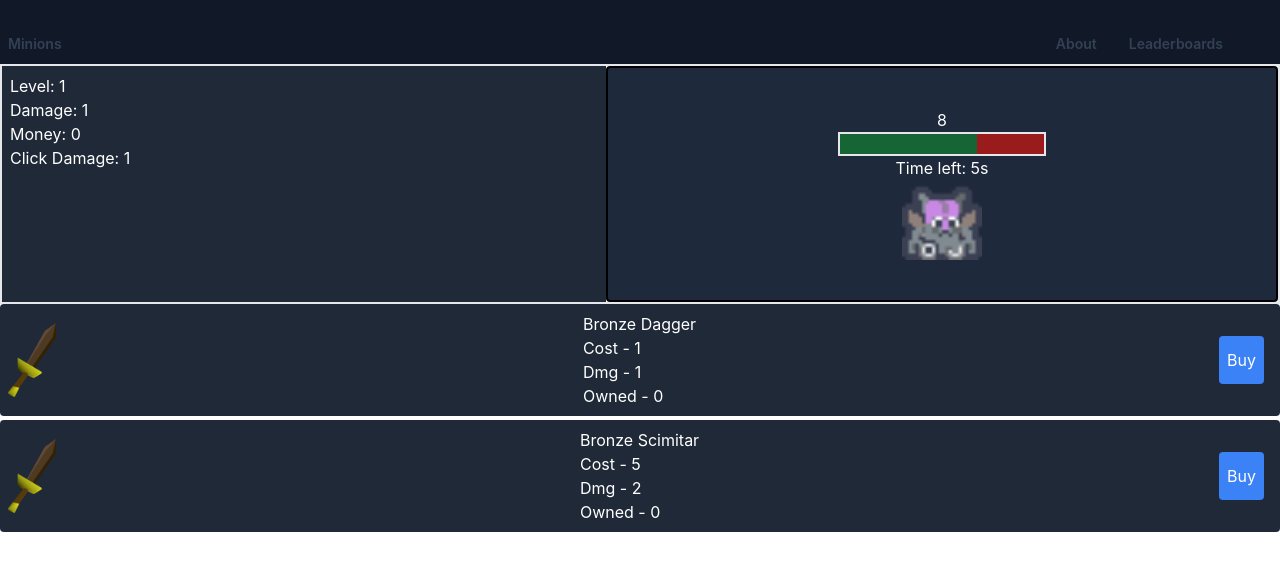
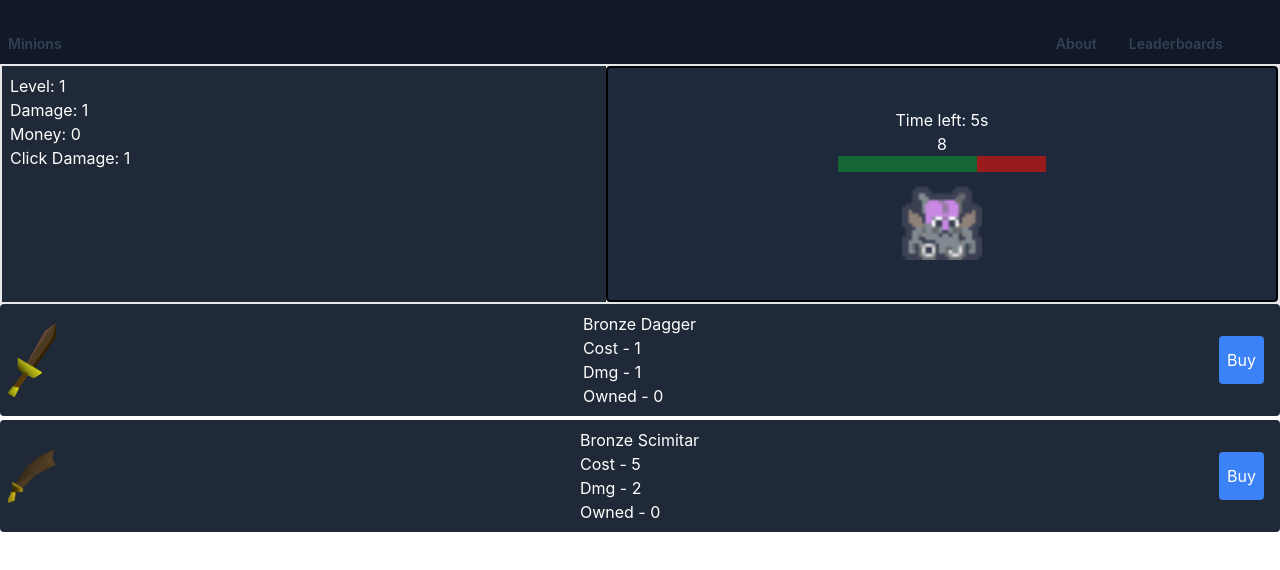
Before and after one commit to SachinDevelopment/minions-n-menaces, a React (Vite) app: page / in a window 1280 px wide. Shown: the top 570 px of the page. Built offline with nearby package versions, Linux system fonts and the light colour scheme.

Commit message:
animation smoothing on hp bar and onclick

```diff
--- a/src/Components/Upgrades/BronzeScimitar.tsx
+++ b/src/Components/Upgrades/BronzeScimitar.tsx
@@ -1,6 +1,6 @@
 import React, { useState } from "react";
 import StoreItem from "./StoreItem";
-import bronzedagger from "../../Assets/StoreItems/bronzedagger.png";
+import bronzescimitar from "../../Assets/StoreItems/bronzescimitar.png";
 
 const baseCost = 5;
 const baseDamage = 2;
@@ -13,7 +13,7 @@ const BronzeScimitar = () => {
 
   return (
     <StoreItem
-    img={bronzedagger}
+    img={bronzescimitar}
       name="Bronze Scimitar"
       itemDamage={itemDamage}
       setItemDamage={setItemDamage}
--- a/src/Components/minion.tsx
+++ b/src/Components/minion.tsx
@@ -56,15 +56,15 @@ const Minion = () => {
 console.log('width?',`${Math.round((health / maxHealth) * 100)} %` )
   return (
     <div
-      className="border-2 border-black p-10 bg-slate-800 flex-1 flex flex-col justify-center items-center rounded active:bg-slate-700 select-none text-center text-white"
+      className="border-2 border-black p-10 bg-slate-800 flex-1 flex flex-col justify-center items-center rounded active:bg-slate-900 select-none text-center text-white ease-in duration-300 cursor-pointer"
       onClick={handleHit}
-    >
+      >
+      <div>Time left: {time}s</div>
       {health}
-      <div className="h-6 w-52 border-2 bg-red-800">
-        <div className="bg-green-800 h-full" style={{width: `${Math.round((health / maxHealth) * 100)}%`}}/>
+      <div className="h-4 w-52 bg-red-800">
+        <div className="bg-green-800 h-full ease-in-out duration-200" style={{width: `${Math.round((health / maxHealth) * 100)}%`}}/>
       </div>
-      <div>Time left: {time}s</div>
-      <img src={minion} alt="Creature" className="h-20 w-20" />
+      <img src={minion} alt="Creature" className="h-20 w-20 mt-2" />
     </div>
   );
 };
```
Also changed, not shown: src/Assets/StoreItems/bronzescimitar.png (added).
